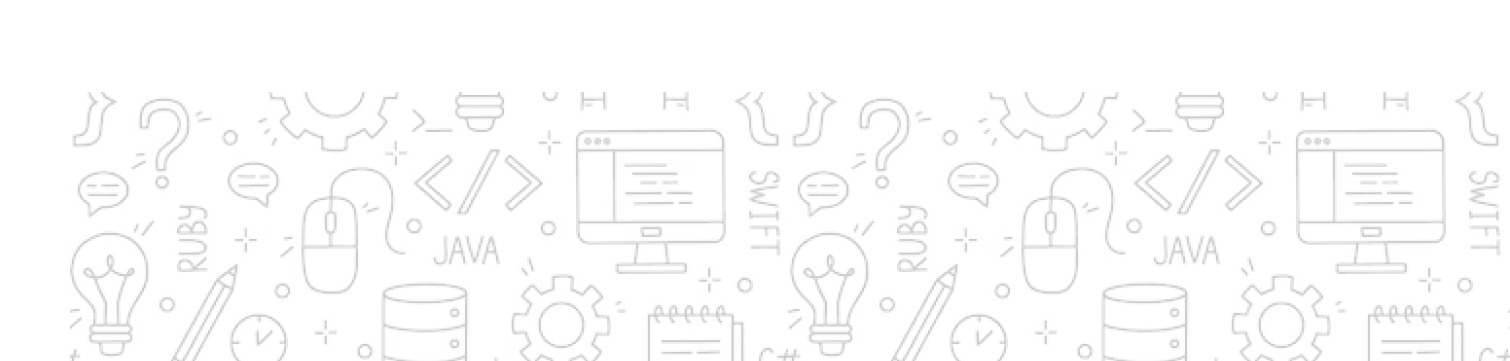
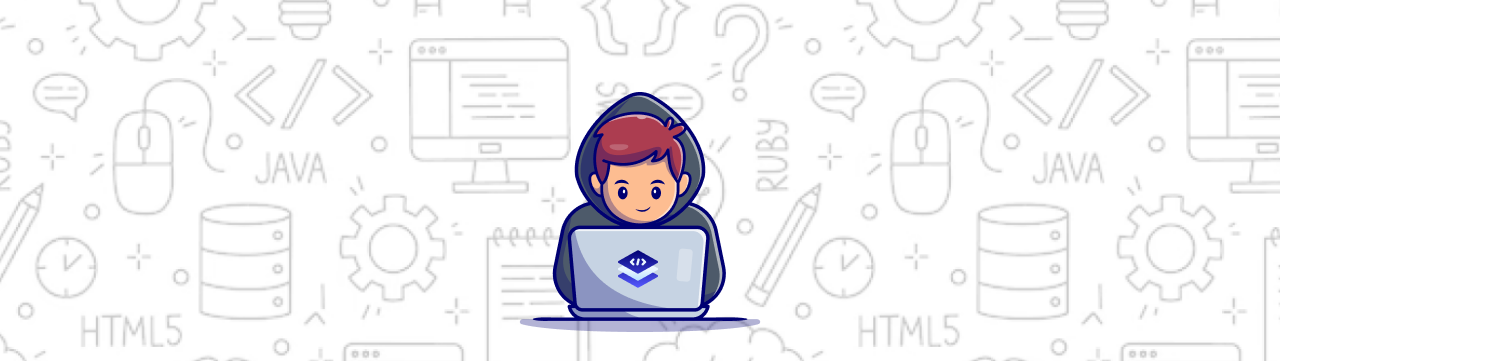
Before and after one commit to rahatflr/B10A1, a plain HTML site: page index.html in a window 1280 px wide. Shown: the part 134-495 px from the top of the page, 1510 px wide, since content can reach past the window. Drawn offline with Linux system fonts and the light colour scheme; a web font is replaced by a local one.

Commit message:
hero pic changes

```diff
--- a/index.html
+++ b/index.html
@@ -22,7 +22,7 @@
         <section id="hero-main">
             <div class="hero-contents container">
                 <div class="hero-img">
-                    <img src="images/hero.png" alt="">
+                    <img src="images/Group.png" alt="">
                 </div>
                 <h1 class="hero-headline">"In the near future, I hope to become a Developer."</h1>
                 <h2 class="hero-tagline">Lorem Ipsum is simply dummy text of the printing and typesetting industry.
--- a/style/style.css
+++ b/style/style.css
@@ -48,7 +48,7 @@
 /* Hero section */
 
 #hero-main {
-    background-image: url(/images/Hero-bg.png);
+    background-image: url(/images/hero.png);
     padding: 65px 0;
     background-repeat: no-repeat;
     background-position: center;
@@ -366,7 +366,7 @@
 
 /* I need support start */
 .need-support-main {
-    background-image: url(/images/unity.jpg);
+    background-image: url(/images/handshake.jpg);
     background-position: center;
     background-repeat: no-repeat;
     background-size: cover;
```
Also changed, not shown: images/handshake.jpg (renamed from images/unity.jpg).
